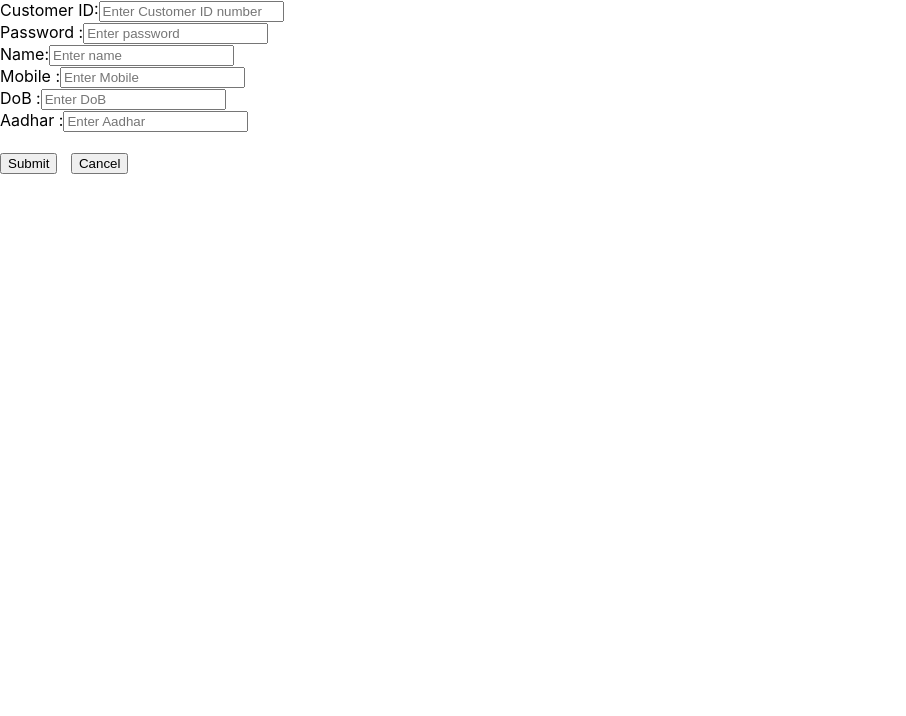
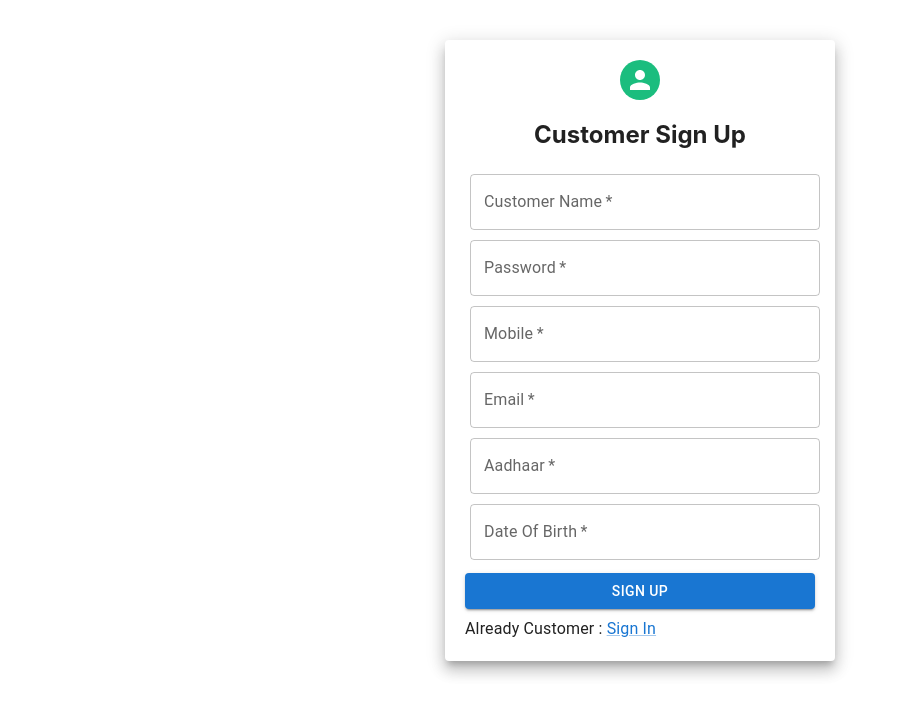
Before and after one commit to Gerosh-George/Online-Banking-System, a React (Create React App) app in the folder frontend/bankapp/: page /registration in a window 1280 px wide. Shown: the top 716 px of the page, without its empty margins (0-906 px from the left). Built offline with nearby package versions, Linux system fonts and the light colour scheme.

Commit message:
Login Changes

```diff
--- a/frontend/bankapp/src/App.js
+++ b/frontend/bankapp/src/App.js
@@ -4,6 +4,7 @@ import HomePage from './Components/HomePage';
 import AccountPage from './Components/AccountPage';
 import LoginPage from './Components/LoginPage';
 import Registration from './Components/Registration';
+import FormComponent from './Components/FormComponent';
 
 function App() {
   return (
@@ -15,7 +16,7 @@ function App() {
           <Route exact path="/home" element={<HomePage/>} />
 
           <Route exact path="/account" element={<AccountPage/>} />
-          <Route exact path="/login" element={<LoginPage/>} />
+          <Route exact path="/login" element={<FormComponent/>} />
           <Route exact path="/registration" element={<Registration/>} />
 
         </Routes>
--- a/frontend/bankapp/src/Components/FormComponent.js
+++ b/frontend/bankapp/src/Components/FormComponent.js
@@ -88,12 +88,14 @@ const FormComponent = () => {
         >
           Login
         </Button>
+        <div style={{display:"flex",flexDirection:"column",alignItems:"center"}}>
           <Typography>
             <Link href="#">Forgot Password</Link>
           </Typography>
           <Typography>
             Become Customer : <Link href="#">Sign Up</Link>
           </Typography>
+        </div>
       </Paper>
     </Grid>
   );
--- a/frontend/bankapp/src/Components/Registration.js
+++ b/frontend/bankapp/src/Components/Registration.js
@@ -1,12 +1,33 @@
 import React, { useState } from "react";
 import { useNavigate } from "react-router-dom";
 import axios from "axios";
+import {
+  Grid,
+  Paper,
+  Avatar,
+  TextField,
+  Button,
+  Typography,
+  Link,
+} from "@mui/material";
+import InputComponent from "./InputComponent";
 
 const Registration = () => {
-  const baseURL = "http://localhost:8080/saveCustomer";
+  const paperStyle = {
+    padding: 20,
+    height: "100%",
+    width: 350,
+    margin: "40px auto",
+  };
+  const avatarStyle = { backgroundColor: "#1bbd7e" };
+  const btnstyle = { margin: "8px 0" };
+
+  const baseURL = "http://localhost:8080/register";
   const navigate = useNavigate();
+
   const [customerId, setCustomerId] = useState("");
   const [name, setName] = useState("");
+  const [email, setEmail] = useState("");
   const [password, setPassword] = useState("");
   const [mobile, setmobile] = useState("");
   const [aadhar, setAadhar] = useState("");
@@ -38,16 +59,27 @@ const Registration = () => {
     setDob(event.target.value);
   };
 
+  const emailHandler = (event) => {
+    setEmail(event.target.value);
+  };
+
   const submitActionHandler = (event) => {
     event.preventDefault();
-    console.log(event);
+    console.log(event, {
+      password: password,
+      name: name,
+      mobile,
+      aadhar,
+      email,
+      dob,
+    });
     axios
       .post(baseURL, {
-        customerId,
         password: password,
         name: name,
         mobile,
         aadhar,
+        email,
         dob,
       })
       .then((response) => {
@@ -69,68 +101,78 @@ const Registration = () => {
     // navigate("/read");
   };
   return (
-    <form onSubmit={submitActionHandler}>
-      Customer ID:
-      <input
-        type="text"
-        value={customerId}
-        onChange={customerIdChangeHandler}
-        placeholder="Enter Customer ID number"
-        required
-      />
-      <br></br>
-      Password :
-      <input
-        type="password"
-        value={password}
-        onChange={passwordHandler}
-        placeholder="Enter password"
-        required
-      />
-      <br></br>
-      Name:
-      <input
-        type="text"
-        value={name}
-        onChange={nameHandler}
-        placeholder="Enter name"
-        required
-      />
-      <br></br>
-      Mobile :
-      <input
-        type="number"
-        value={mobile}
-        onChange={mobileHandler}
-        placeholder="Enter Mobile"
-        required
-      />
-      <br></br>
-      DoB :
-      <input
-        type="text"
-        value={dob}
-        onChange={dobHandler}
-        placeholder="Enter DoB"
-        required
-      />
-      <br></br>
-      Aadhar :
-      <input
-        type="text"
-        value={aadhar}
-        onChange={aadharHandler}
-        placeholder="Enter Aadhar"
-        required
-      />
-      <br></br>
-      <br></br>
-      <button type="submit">Submit</button>
-      &nbsp;&nbsp;&nbsp;
-      <button type="reset" onClick={() => cancelHandler()}>
-        Cancel
-      </button>
-    </form>
+    <Grid>
+      <Paper elevation={10} style={paperStyle}>
+        <Grid item align="center">
+          <Avatar style={avatarStyle}></Avatar>
+          <h2>Customer Sign Up</h2>
+        </Grid>
+        <Grid item xs={12}>
+          <InputComponent
+            _id={"Customer Name"}
+            _value={name}
+            _placeholder={"Enter Customer Name"}
+            _changeHandler={nameHandler}
+          />
+        </Grid>
+        <Grid item xs={12}>
+          <InputComponent
+            _id={"Password"}
+            _value={password}
+            _placeholder={"Enter Password"}
+            _changeHandler={passwordHandler}
+          />
+        </Grid>
+        <Grid item xs={12}>
+          <InputComponent
+            _id={"Mobile"}
+            _value={mobile}
+            _placeholder={"Enter Mobile Number"}
+            _changeHandler={mobileHandler}
+          />
+        </Grid>
+        <Grid item xs={12}>
+          <InputComponent
+            _id={"Email"}
+            _value={email}
+            _placeholder={"Enter Email "}
+            _changeHandler={emailHandler}
+          />
+        </Grid>
+
+        <Grid item xs={12}>
+          <InputComponent
+            _id={"Aadhaar"}
+            _value={aadhar}
+            _placeholder={"Enter Aadhar Number"}
+            _changeHandler={aadharHandler}
+          />
+        </Grid>
+        <Grid item xs={12}>
+          <InputComponent
+            _id={"Date Of Birth"}
+            _value={dob}
+            _placeholder={"Enter DOB"}
+            _changeHandler={dobHandler}
+          />
+        </Grid>
+
+        <Button
+          type="submit"
+          color="primary"
+          variant="contained"
+          style={btnstyle}
+          fullWidth
+          onClick={submitActionHandler}
+        >
+          Sign Up
+        </Button>
+
+        <Typography>
+          Already Customer : <Link href="#">Sign In</Link>
+        </Typography>
+      </Paper>
+    </Grid>
   );
 };
 export default Registration;
```
Lines whose indentation alone changed are shown as unchanged.
